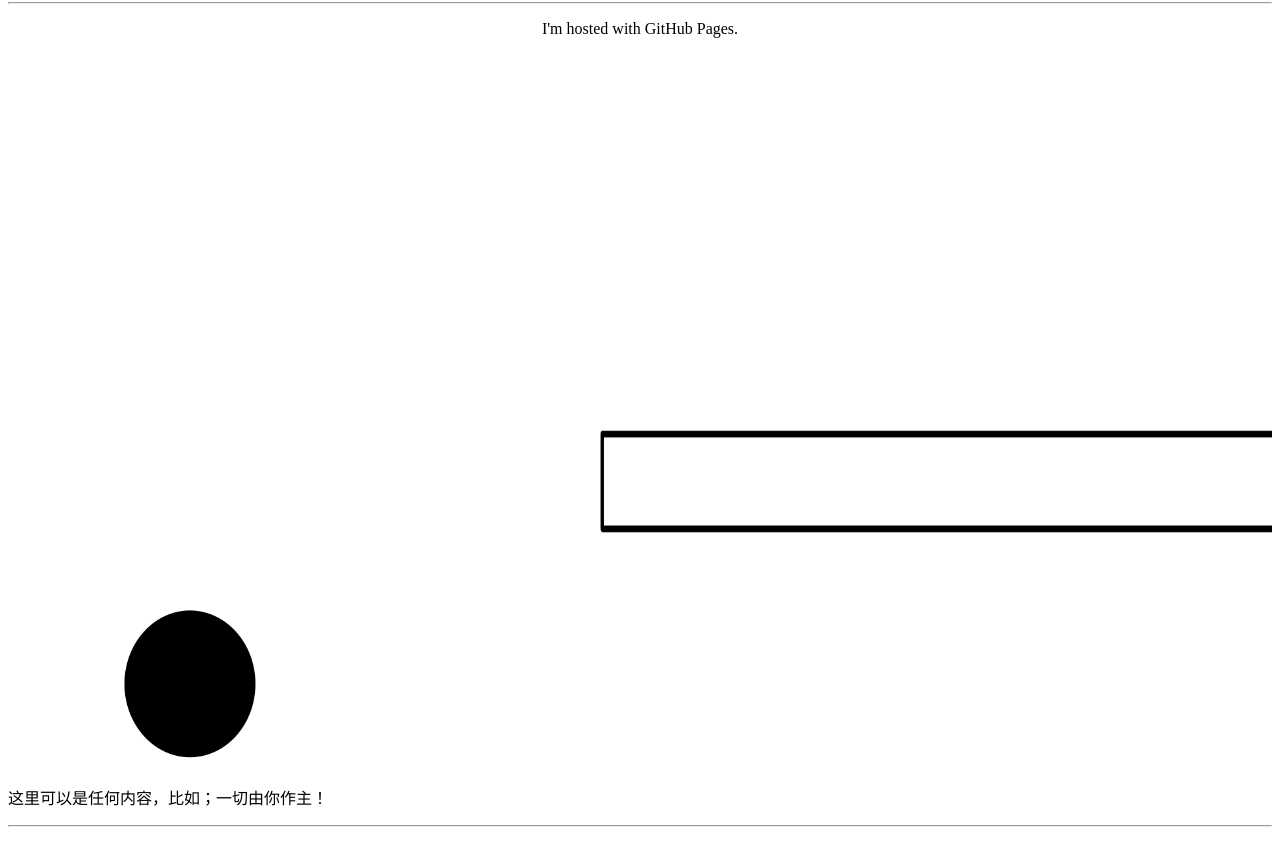
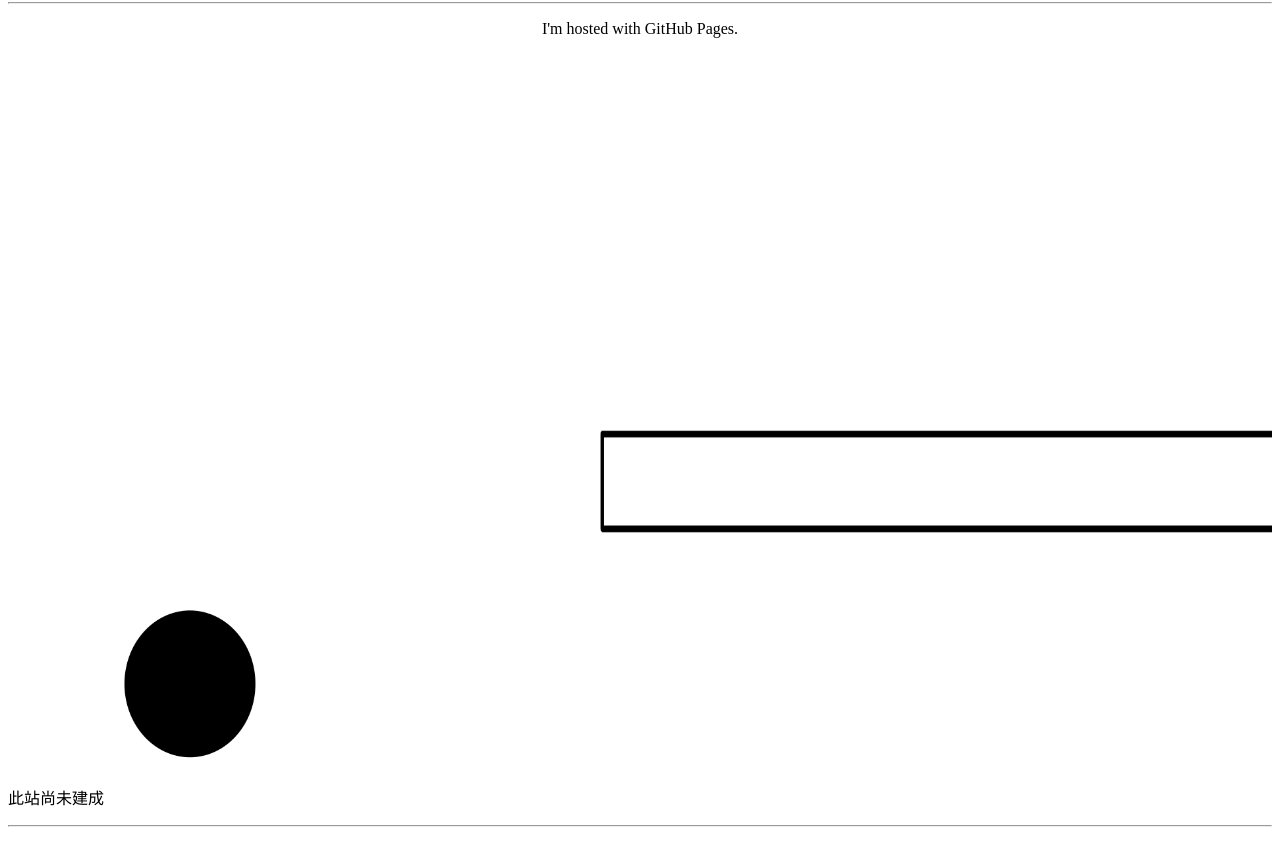
Before and after one commit to hidesonbuh/hidesonbuh.github.io, a plain HTML site: page index.html in a window 1280 px wide. Shown: the part 78-923 px from the top of the page. Drawn offline with Linux system fonts and the light colour scheme.

Commit message:
Update index.html

```diff
--- a/index.html
+++ b/index.html
@@ -16,8 +16,14 @@
 </div>
 
 
+
+
+
+
+
+
 <div>
-  <p>这里可以是任何内容，比如；一切由你作主！</p>
+  <p>此站尚未建成</p>
 
 </div>
 <hr>
```
